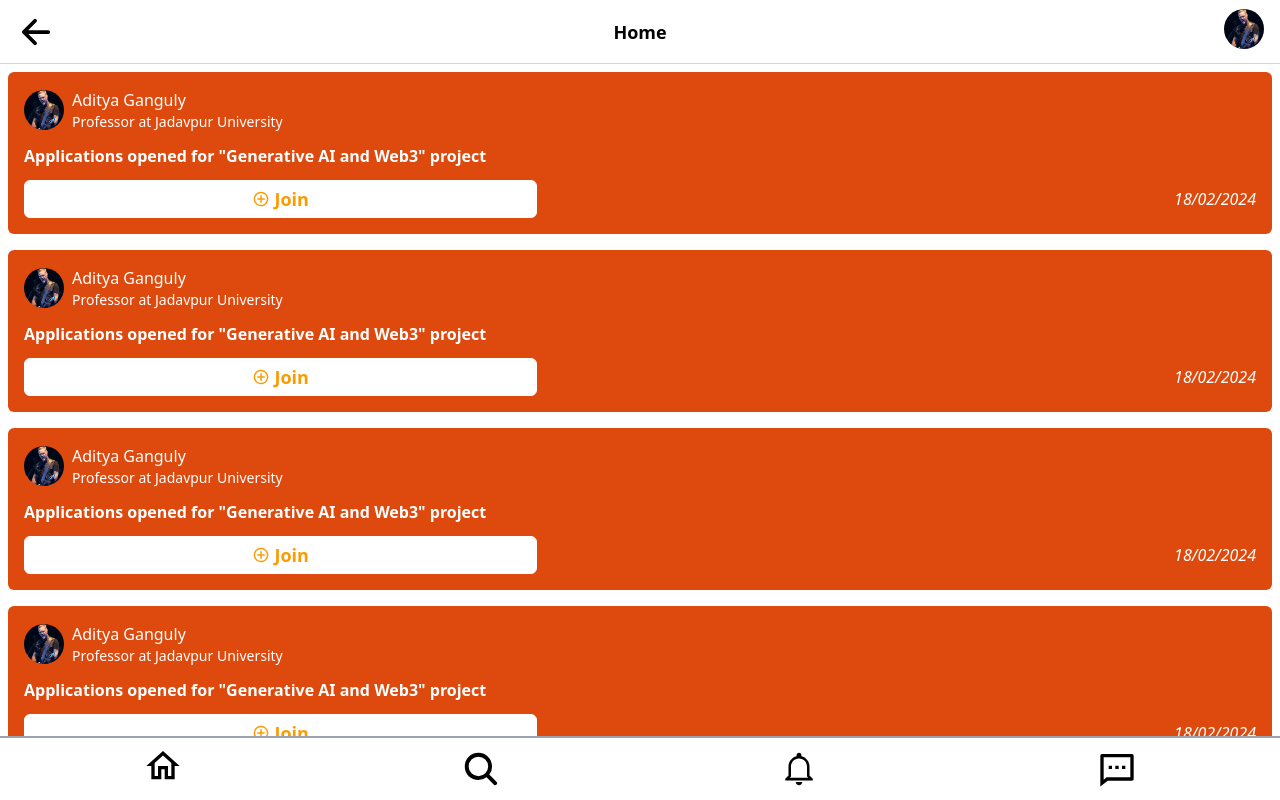
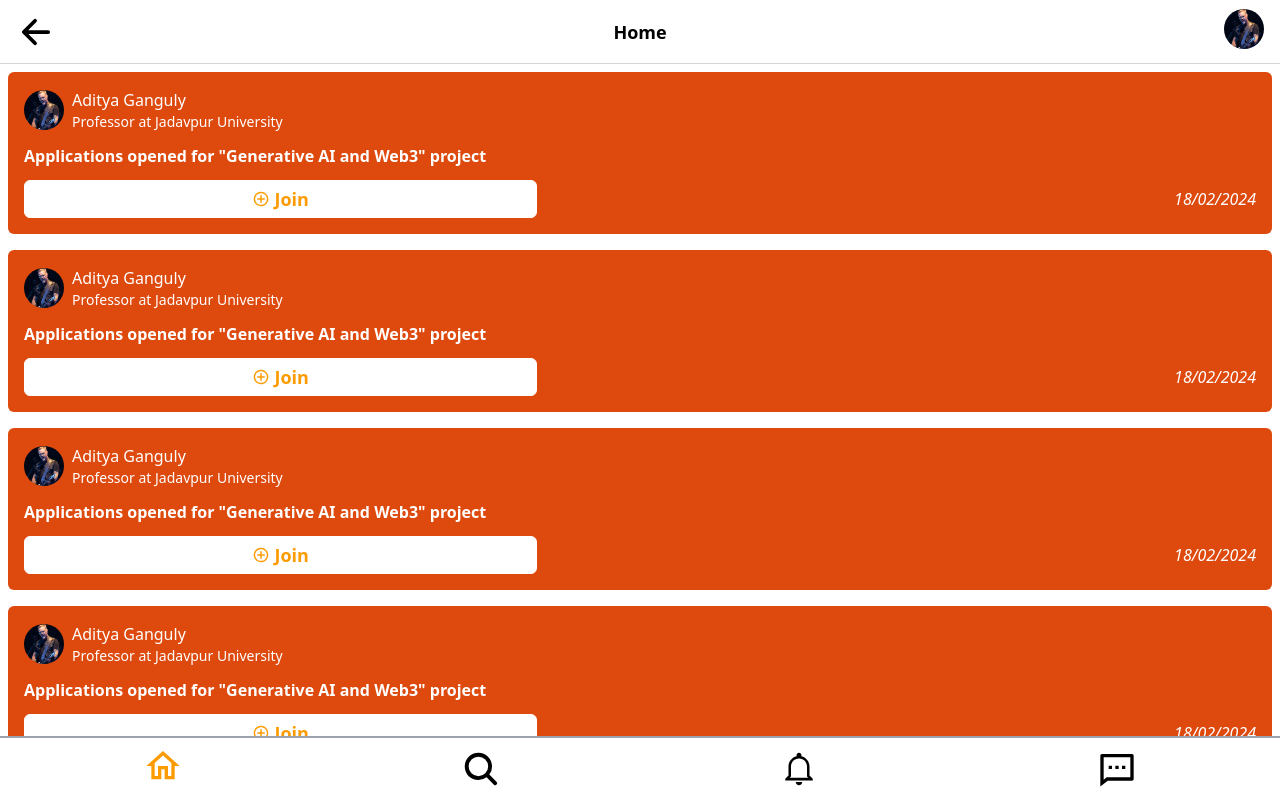
Before and after one commit to AdnanKhurshid26/juconnect-frontend, a React (Create React App) app: page /home in a window 1280 px wide. Shown: the top 800 px of the page. Built offline with nearby package versions, Linux system fonts and the light colour scheme.

Commit message:
added highlight in navbar

```diff
--- a/src/components/Navbar.js
+++ b/src/components/Navbar.js
@@ -12,12 +12,16 @@ const Navbar = () => {
     setHoveredIcon(icon);
   };
 
+  const pathName = window.location.pathname;
+
   return (
     <div className="bottom-0 w-full border-t-2 h-16 border-gray-400 bg-white z-10 flex flex-row gap-4 justify-center items-center p-3 sticky">
       <Link className="w-full" to='/home'>
         <button
           className={`w-full ${
             hoveredIcon === "home" ? "text-red-primary" : ""
+          } ${
+            pathName === "/home" ? "text-orange-primary" : ""
           }`}
           onMouseEnter={() => handleIconHover("home")}
         >
@@ -28,6 +32,8 @@ const Navbar = () => {
       <Link to="/search"
         className={`w-full ${
           hoveredIcon === "search" ? "text-red-primary" : ""
+        }  ${
+          pathName === "/search" ? "text-orange-primary" : ""
         }`}
         onMouseEnter={() => handleIconHover("search")}
       >
@@ -36,6 +42,8 @@ const Navbar = () => {
       <Link  to='/notifications'
         className={`w-full ${
           hoveredIcon === "notifications" ? "text-red-primary" : ""
+        }  ${
+          pathName === "/notifications" ? "text-orange-primary" : ""
         }`}
         onMouseEnter={() => handleIconHover("notifications")}
       >
@@ -44,7 +52,7 @@ const Navbar = () => {
       <Link
         className={`w-full ${
           hoveredIcon === "message" ? "text-red-primary" : ""
-        }`}
+        } `}
         onMouseEnter={() => handleIconHover("message")}
       >
         <RiMessage2Line className="w-full h-10" />
```
